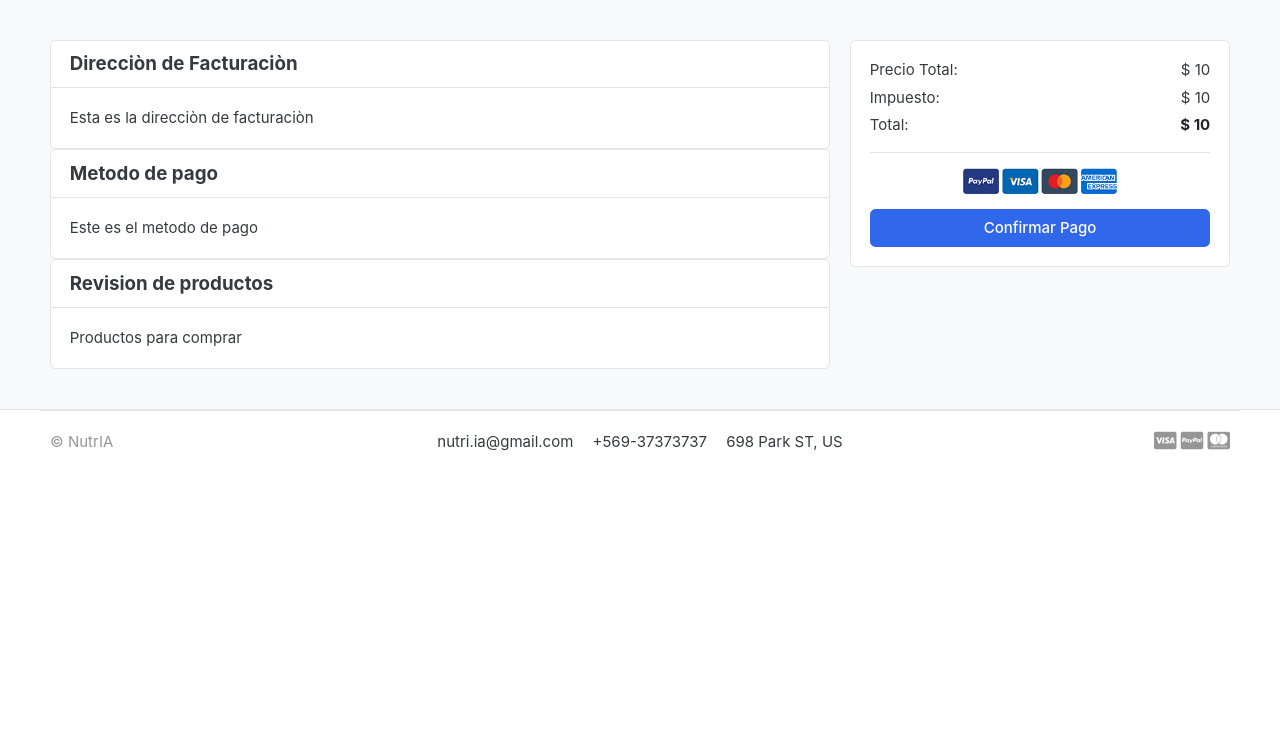
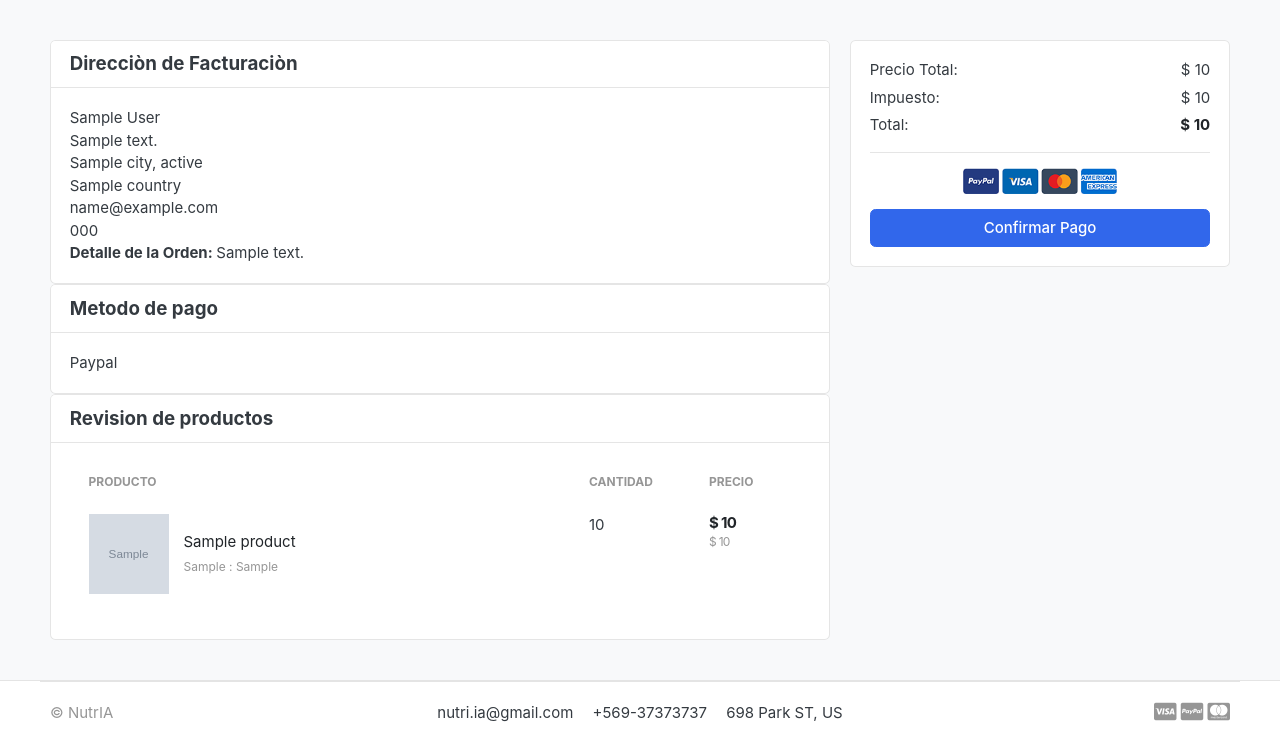
Before and after one commit to franciscapr/ecommerce, a Django app: template templates/orders/payments.html in a window 1280 px wide. Shown: the part 120-864 px from the top of the page. Before the commit the page ends 571 px from the top, so only its background shows below. Run offline with Django 5.2, Linux system fonts and the light colour scheme; the template is opened without the code that fills it: most values are stand-ins (such as "Sample title", 1, 10 or a date in 2020); grey boxes marked "Sample" are stand-in pictures; some web fonts are replaced.

Commit message:
consulta de orden de compra y revision de productos

```diff
--- a/templates/orders/payments.html
+++ b/templates/orders/payments.html
@@ -5,28 +5,80 @@
 
 <section class="section-content padding-y bg">
     <div class="container">
+        <div class="row">
+            <aside class="col-lg-8">
+        <div class="card">
 
+            <h5 class="card-header">Direcciòn de Facturaciòn</h5>
+            <div class="card-body">
+                <p class="card-text mb-0">{{ order.full_name }}</p>
+                <p class="card-text mb-0">{{ order.full_address }}</p>
+                <p class="card-text mb-0">{{ order.city }}, {{ order.state }}</p>
+                <p class="card-text mb-0">{{ order.country }}</p>
+                <p class="card-text mb-0">{{ order.email }}</p>
+                <p class="card-text mb-0">{{ order.phone }}</p>
 
-    <div class="row">
-        <aside class="col-lg-8">
-    <div class="card">
-        <h5 class="card-header">Direcciòn de Facturaciòn</h5>
-        <div class="card-body">
-            <p class="card-text">Esta es la direcciòn de facturaciòn</p>
-        </div>
+                {% if order.order_note %}
+                    <b>Detalle de la Orden: </b> {{ order.order_note }}
+                {% endif %}
+            </div>
     </div>
 
     <div class="card">
         <h5 class="card-header">Metodo de pago</h5>
         <div class="card-body">
-            <p class="card-text">Este es el metodo de pago</p>
+            <p class="card-text">Paypal</p>
         </div>
     </div>
 
     <div class="card">
         <h5 class="card-header">Revision de productos</h5>
         <div class="card-body">
-            <p class="card-text">Productos para comprar</p>
+            <table class="table table-borderless table-shopping-cart">
+                <thead class="text-muted">
+                    <tr class="small text-uppercase">
+                        <th scope="col">Producto</th>
+                        <th scope="col" width="120">Cantidad</th>
+                        <th scope="col" width="120">Precio</th>
+                    </tr>
+                </thead>
+                <tbody>
+
+                    {% for cart_item in cart_items %}
+                    <tr>
+                        <td>
+                            <figure class="itemside align-items-center">
+                                <div class="aside"><img src="{{ cart_item.product.images.url }}" class="img-sm"></div>
+                                <figcaption class="info">
+                                    <a href="{{ cart_item.product.get_url }}" class="title text-dark">{{ cart_item.product.product_name }}</a>
+                                    <p class="text-muted small">
+                                        {% if cart_item.variations.all %}
+                                        {% for item in cart_item.variations.all %}
+
+                                        {{ item.variation_category | capfirst }} : {{ item.variation_value | capfirst }} <br>
+
+                                        {% endfor %}
+
+                                        {% endif %}
+
+                                    </p>
+                                </figcaption>
+                            </figure>
+                        </td>
+                        <td>
+                        <label for="">{{ cart_item.quantity }}</label>
+                    </td>
+                    <td>
+                        <div class="price-wrap">
+                            <var class="price">$ {{ cart_item.sub_total }}</var>
+                            <small class="text-muted">$ {{ cart_item.product.price }}</small>
+                        </div>
+                    </td>
+                </tr>
+                {% endfor %}
+
+            </tbody>
+        </table>
         </div>
     </div>
 
```
Also changed, not shown: orders/models.py (+8 -0 lines), orders/views.py (+10 -1 lines), db.sqlite3.
